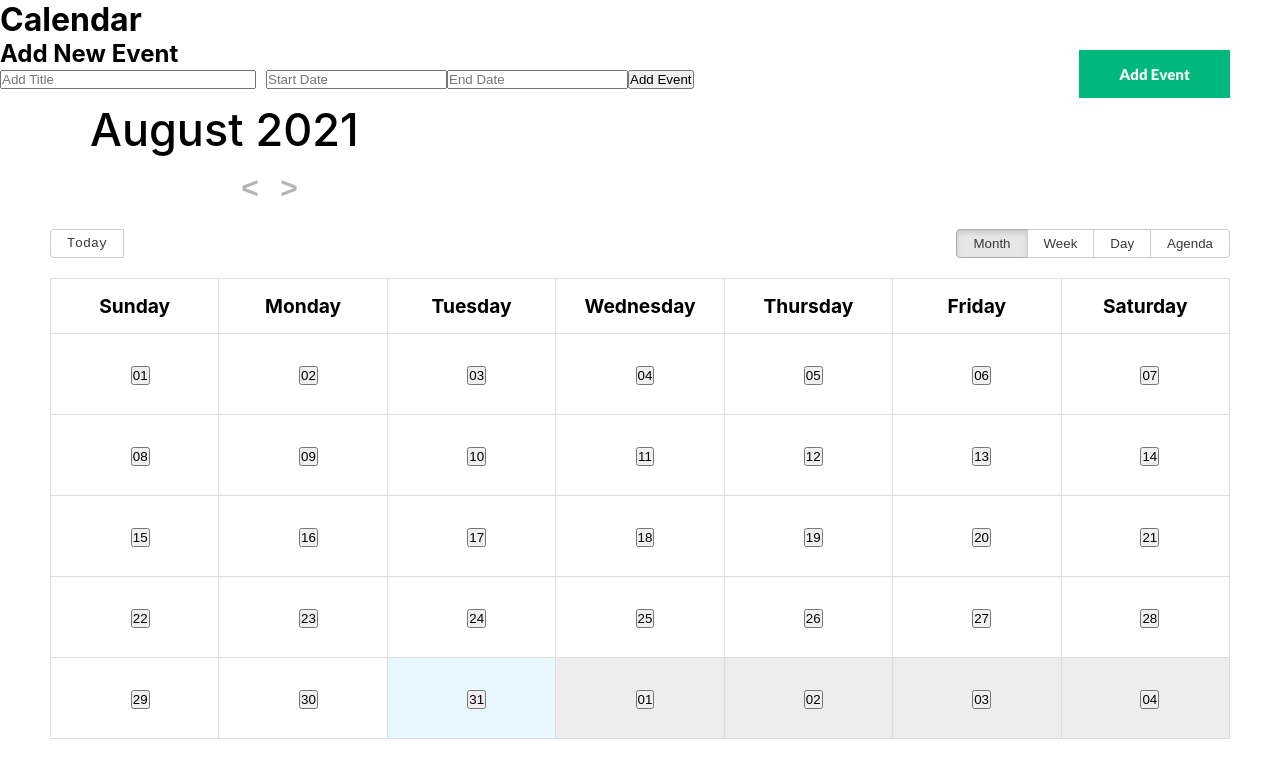
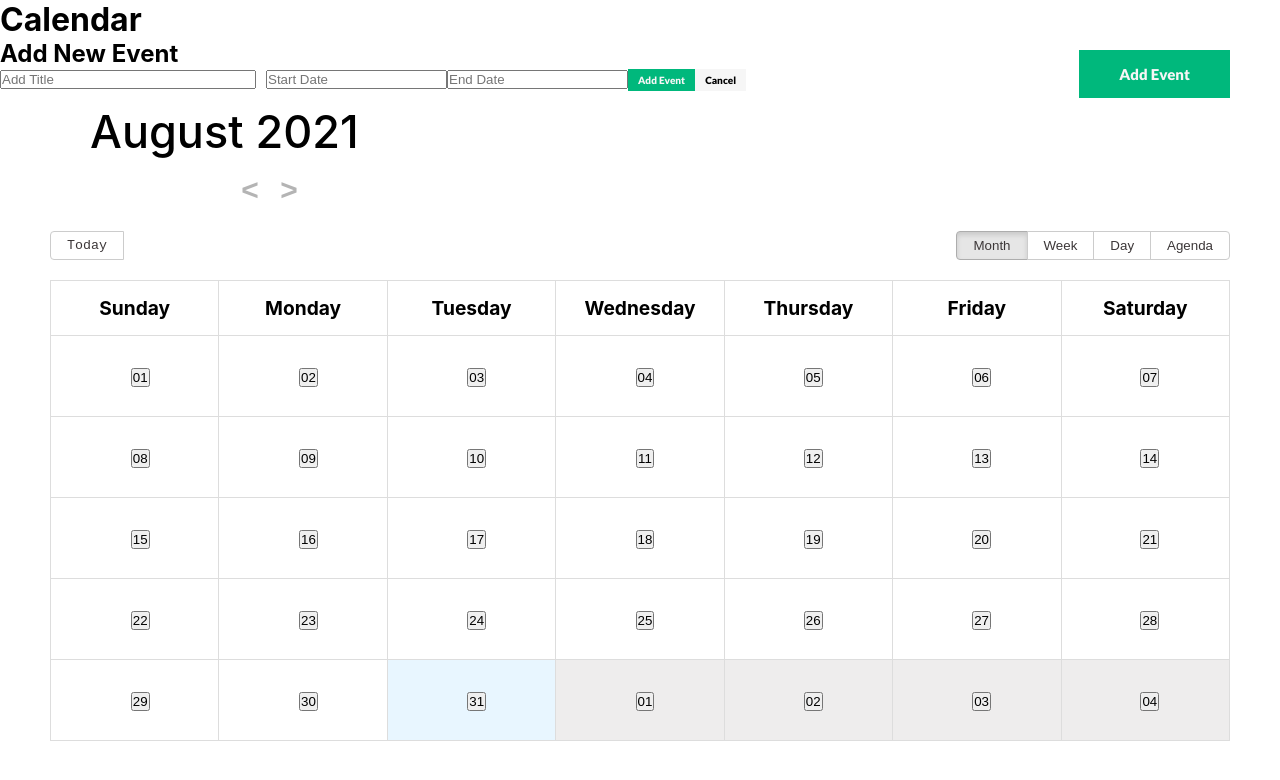
Before and after one commit to zurichat/zc_plugin_company_holiday_calendar, a React (Create React App) app in the folder calendar_frontend/: page / in a window 1280 px wide. Shown: the top 780 px of the page. Built offline with nearby package versions, Linux system fonts and the light colour scheme.

Commit message:
Create Button and Cancel Button added as per ticket #124 and #83 respectively

```diff
--- a/calendar_frontend/src/App.js
+++ b/calendar_frontend/src/App.js
@@ -12,8 +12,7 @@ import "./css/react-big-calendar.css";
 import DatePicker from "react-datepicker";
 import "react-datepicker/dist/react-datepicker.css";
 import "./index.css";
-import Event from './conponents/Event'
-
+import Event from "./conponents/Event";
 
 const locales = {
   "en-US": require("date-fns/locale/en-US"),
@@ -59,15 +58,49 @@ function App() {
       <h1>Calendar</h1>
       <h2>Add New Event</h2>
       <div>
-                <input type="text" placeholder="Add Title" style={{ width: "20%", marginRight: "10px" }} value={newEvent.title} onChange={(e) => setNewEvent({ ...newEvent, title: e.target.value })} />
-                <DatePicker placeholderText="Start Date" style={{ marginRight: "10px" }} selected={newEvent.start} onChange={(start) => setNewEvent({ ...newEvent, start })} />
-                <DatePicker placeholderText="End Date" selected={newEvent.end} onChange={(end) => setNewEvent({ ...newEvent, end })} />
-                <button stlye={{ marginTop: "10px" }} onClick={handleAddEvent}>
+        <input
+          type="text"
+          placeholder="Add Title"
+          style={{ width: "20%", marginRight: "10px" }}
+          value={newEvent.title}
+          onChange={(e) => setNewEvent({ ...newEvent, title: e.target.value })}
+        />
+        <DatePicker
+          placeholderText="Start Date"
+          style={{ marginRight: "10px" }}
+          selected={newEvent.start}
+          onChange={(start) => setNewEvent({ ...newEvent, start })}
+        />
+        <DatePicker
+          placeholderText="End Date"
+          selected={newEvent.end}
+          onChange={(end) => setNewEvent({ ...newEvent, end })}
+        />
+        <button
+          className="create-cancel"
+          id="createButton"
+          stlye={{ marginTop: "10px" }}
+          onClick={handleAddEvent}
+        >
           Add Event
         </button>
+        <button
+          className="create-cancel"
+          id="cancelButton"
+          stlye={{ marginTop: "10px" }}
+          onClick={handleAddEvent}
+        >
+          Cancel
+        </button>
       </div>
-            <Calendar className="calendar" localizer={localizer} events={events} startAccessor="start" endAccessor="end" style={{ height: 500, margin: "50px" }} />
-
+      <Calendar
+        className="calendar"
+        localizer={localizer}
+        events={events}
+        startAccessor="start"
+        endAccessor="end"
+        style={{ height: 500, margin: "50px" }}
+      />
     </div>
   );
 }
--- a/calendar_frontend/src/conponents/Event.js
+++ b/calendar_frontend/src/conponents/Event.js
@@ -1,28 +1,35 @@
-import React, { useState } from 'react'
-import './event.css'
-import { FaTimesCircle } from 'react-icons/fa'
+import React, { useState } from "react";
+import "./event.css";
+import { FaTimesCircle } from "react-icons/fa";
+import Button from "./Button";
 
 const Event = () => {
-  const [isEventOpen, setIsEventOpen] = useState(false)
+  const [isEventOpen, setIsEventOpen] = useState(false);
   return (
     <div>
-      <button id='add-event' onClick={() => setIsEventOpen(true)}>
+      <button id="add-event" onClick={() => setIsEventOpen(true)}>
         Add Event
       </button>
-      {isEventOpen && <div className='overlay'></div>}
+      {isEventOpen && <div className="overlay"></div>}
       {isEventOpen && (
-        <div className='event-form'>
+        <div className="event-form">
           <header>
             <h2>Add New Event</h2>
             <FaTimesCircle
-              className='faTimes'
+              className="faTimes"
               onClick={() => setIsEventOpen(false)}
             />
           </header>
+          {/* Code for Create and Cancel buttons on Event form */}
+          <section className="cancel-create">
+            <button id="cancelButton">Cancel</button>
+            <button id="createButton">Create</button>
+          </section>
+          {/* End of Code for Create and Cancel button */}
         </div>
       )}
     </div>
-  )
-}
+  );
+};
 
-export default Event
+export default Event;
--- a/calendar_frontend/src/conponents/event.css
+++ b/calendar_frontend/src/conponents/event.css
@@ -1,4 +1,4 @@
-@import url('https://fonts.googleapis.com/css2?family=Lato:wght@400;700;900&display=swap');
+@import url("https://fonts.googleapis.com/css2?family=Lato:wght@400;700;900&display=swap");
 
 #add-event {
   position: fixed;
@@ -24,10 +24,10 @@
   background-color: #fff;
   z-index: 5;
 }
-@media only screen and (max-width: 425px){
- .event-form{
-  width: 100vw;
- }
+@media only screen and (max-width: 425px) {
+  .event-form {
+    width: 100vw;
+  }
 }
 .event-form h2 {
   color: #f6f6f6;
@@ -61,3 +61,30 @@
   color: #00b87c;
   margin-right: 20px;
 }
+
+.cancel-create {
+  position: fixed;
+  bottom: 30px;
+  right: 10px;
+}
+
+.cancel-create button {
+  border: none;
+  padding: 15px 40px;
+  cursor: pointer;
+  font-size: 15px;
+  font-weight: 900;
+  font-family: Lato;
+  z-index: 4;
+  border-radius: 5px;
+}
+
+#cancelButton {
+  color: #000;
+  background: #f6f6f6;
+}
+
+#createButton {
+  color: #f6f6f6;
+  background: #00b87c;
+}
--- a/calendar_frontend/src/index.css
+++ b/calendar_frontend/src/index.css
@@ -11,6 +11,14 @@ code {
   font-family: source-code-pro, Menlo, Monaco, Consolas, "Courier New",
     monospace;
 }
-.calendar{
+.calendar {
+}
 
+.create-cancel {
+  border: none;
+  padding: 5px 10px;
+  cursor: pointer;
+  font-size: 10px;
+  font-weight: 900;
+  font-family: Lato;
 }
```
Also changed, not shown: calendar_frontend/src/conponents/Button.js (+3 -7 lines). Lines whose indentation alone changed are shown as unchanged.
